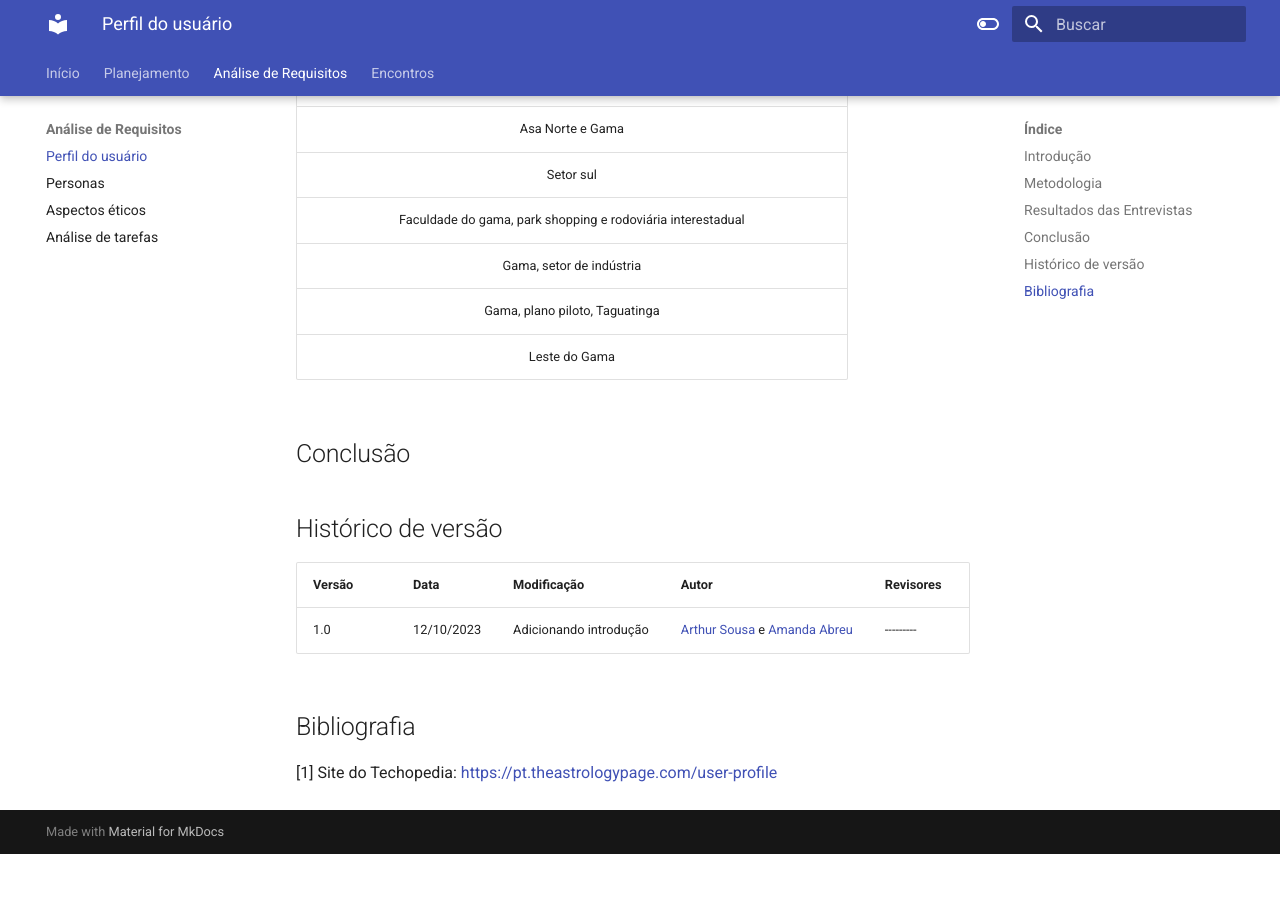
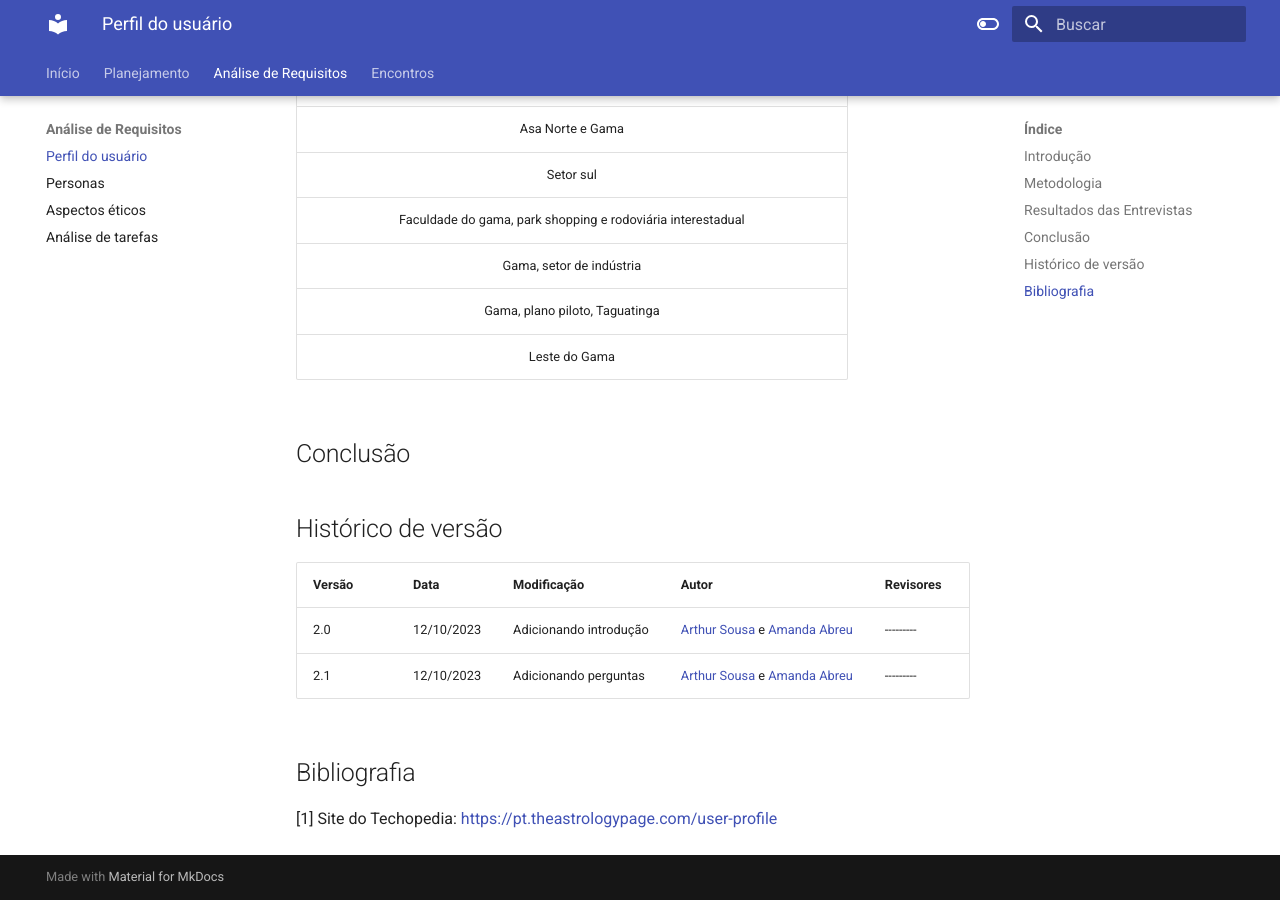
Before and after one commit to Interacao-Humano-Computador/2023.2--BRB-Mobilidade, an MkDocs documentation site: the page built from docs/analiseRequisitos/perfil_do_usuario.md, in a window 1280 px wide and 900 px high, scrolled down 3422 px. Built offline with MkDocs 1.6.1 and Material for MkDocs 9.7.7, drawn with Linux system fonts in a browser that asks for light colours; before the commit the page ends 4276 px from its top, so only the background shows below that.

Commit message:
historico perfil do u.

```diff
--- a/docs/analiseRequisitos/perfil_do_usuario.md
+++ b/docs/analiseRequisitos/perfil_do_usuario.md
@@ -100,15 +100,12 @@ Abaixo estão algumas perguntas que foram feitas durante a entrevista.
 ## Conclusão
 
 
-
-
-
-
 ## Histórico de versão
 
 | Versão | Data       | Modificação                             | Autor                         | Revisores                         |
 | ------ | ---------- | --------------------------------------- | ----------------------------- |-----------------------------------|
-|  1.0   | 12/10/2023   | Adicionando introdução | [Arthur Sousa](https://github.com/arthurrsousa) e [Amanda Abreu](https://github.com/Amandaaaaabreu) | --------- |
+|  2.0   | 12/10/2023   | Adicionando introdução | [Arthur Sousa](https://github.com/arthurrsousa) e [Amanda Abreu](https://github.com/Amandaaaaabreu) | --------- |
+|  2.1   | 12/10/2023   | Adicionando perguntas | [Arthur Sousa](https://github.com/arthurrsousa) e [Amanda Abreu](https://github.com/Amandaaaaabreu) | --------- |
 
 ## Bibliografia
 
```
